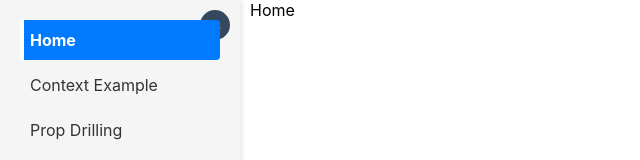
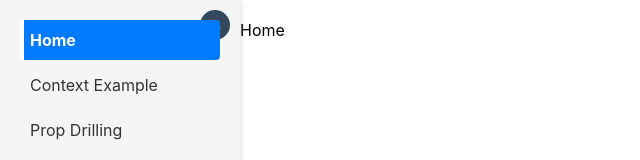
Before and after one commit to ajaykumar-bg/react-test, a React (Create React App) app: page / in a window 1280 px wide. Shown: the top 160 px of the page, without its empty margins (0-640 px from the left). Built offline with nearby package versions, Linux system fonts and the light colour scheme.

Commit message:
Updated the style of main html tag, so that when side menu is collapse, it uses up the remaining space

```diff
--- a/src/App.css
+++ b/src/App.css
@@ -1,3 +1,19 @@
+.App {
+  display: flex;
+  min-height: 100vh;
+}
+
+aside {
+  flex-shrink: 0;
+}
+
 .container {
-  padding-left: 250px;
+  flex-grow: 1;
+  padding: 20px;
+  padding-left: 240px;
+  transition: padding-left 0.3s ease;
 }
+
+.container.menu-collapsed {
+  padding-left: 90px;
+}
--- a/src/App.js
+++ b/src/App.js
@@ -1,19 +1,25 @@
-import { BrowserRouter as Router } from "react-router-dom";
-import "./App.css";
-
-import SideMenu from "./components/side-menu/SideMenu";
-
-import AppRoutes from "./AppRoutes";
+import { BrowserRouter as Router } from 'react-router-dom';
+import './App.css';
+import { useState } from 'react';
+import SideMenu from './components/side-menu/SideMenu';
+import AppRoutes from './AppRoutes';
 
 function App() {
+	const [isMenuCollapsed, setIsMenuCollapsed] = useState(false);
+
 	return (
 		<Router>
-      <div className="App">
+			<div className='App'>
 				<aside>
-          <SideMenu />
+					<SideMenu
+						isCollapsed={isMenuCollapsed}
+						onToggleCollapse={setIsMenuCollapsed}
+					/>
 				</aside>
 
-        <main className="container">
+				<main
+					className={`container ${isMenuCollapsed ? 'menu-collapsed' : ''}`}
+				>
 					<AppRoutes />
 				</main>
 			</div>
--- a/src/components/side-menu/SideMenu.js
+++ b/src/components/side-menu/SideMenu.js
@@ -1,10 +1,10 @@
-import React, { useState } from 'react';
+import React from 'react';
 import { NavLink } from 'react-router-dom';
 import './SideMenu.css';
 import { NAV_ROUTES } from './nav.constants';
 
-function SideMenu() {
-	const [isCollapsed, setIsCollapsed] = useState(false);
+function SideMenu(props) {
+	const { isCollapsed, onToggleCollapse } = props;
 
 	const getLinkClass = ({ isActive }) => {
 		return `nav-link ${isActive ? 'active' : ''}`;
@@ -14,7 +14,7 @@ function SideMenu() {
 		<div className={`side-menu ${isCollapsed ? 'collapsed' : ''}`}>
 			<button
 				className='collapse-btn'
-				onClick={() => setIsCollapsed(!isCollapsed)}
+				onClick={() => onToggleCollapse(!isCollapsed)}
 				aria-label={isCollapsed ? 'Expand menu' : 'Collapse menu'}
 			>
 				{isCollapsed ? '→' : '←'}
```
Lines whose indentation alone changed are shown as unchanged.
